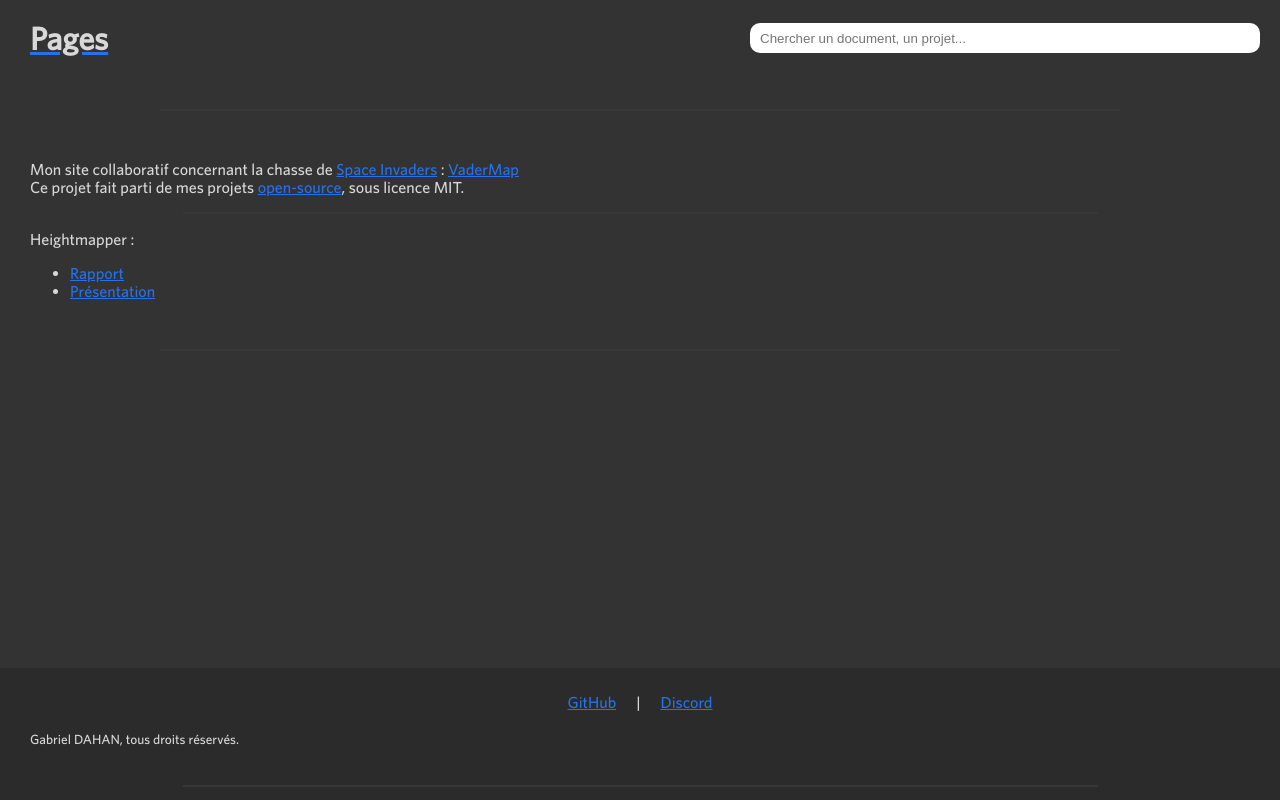
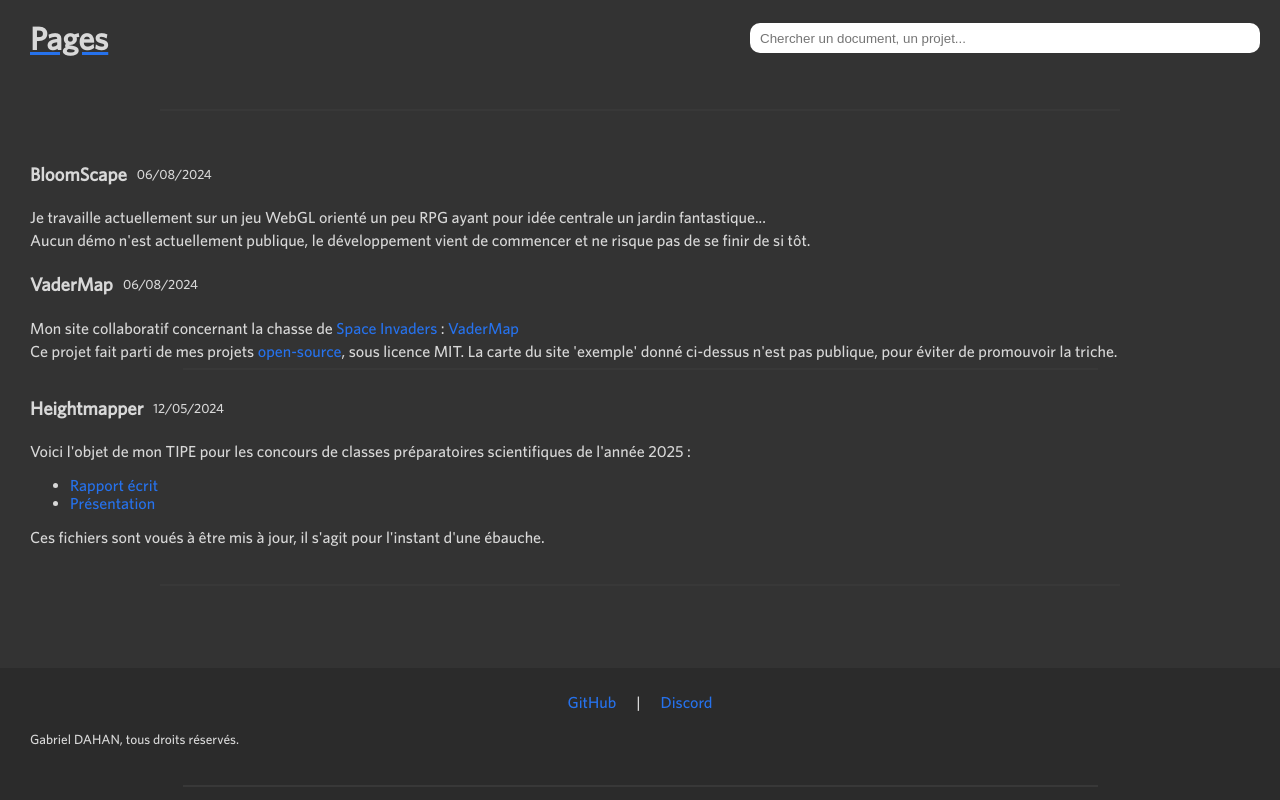
Before and after one commit to gabriel-dahan/gabrieldahan.me, a plain HTML site: page index.html in a window 1280 px wide. Drawn offline with Linux system fonts and the light colour scheme.

Commit message:
Styling...

```diff
--- a/common.css
+++ b/common.css
@@ -30,6 +30,11 @@ hr {
     border: none;
 }
 
+p {
+    margin-top: 5px;
+    margin-bottom: 5px;
+}
+
 .header {
     display: flex;
     gap: 20px;
@@ -47,7 +52,7 @@ hr {
 
 a {
     color: var(--link-color);
-    text-decoration-color: var(--link-color);
+    text-decoration: none;
 }
 
 .header > input[type=text] {
@@ -57,6 +62,17 @@ a {
     border: none;
     border-radius: 10px;
     padding: 0 0 0 10px;
+}
+
+.header > h1 > a {
+    text-decoration: underline;
+    text-decoration-color: var(--link-color);
+}
+
+.section > .title {
+    display: flex;
+    align-items: center;
+    gap: 10px;
 }
 
 .footer {
--- a/index.html
+++ b/index.html
@@ -17,19 +17,39 @@
         </div>
         <hr>
         <div class="content">
+            <div class="section">
+                <div class="title">
+                    <h3>BloomScape</h3> <small>06/08/2024</small>
+                </div>
+                <p>Je travaille actuellement sur un jeu WebGL orienté un peu RPG ayant pour idée centrale un jardin fantastique...</p>
+                <p>Aucun démo n'est actuellement publique, le développement vient de commencer et ne risque pas de se finir de si tôt.</p>
+            </div>
+            <div class="section">
+                <div class="title">
+                    <h3>VaderMap</h3> <small>06/08/2024</small>
+                </div>
                 <p>
                     Mon site collaboratif concernant la chasse de <a href="https://fr.wikipedia.org/wiki/Invader_(artiste)" target="_blank">Space Invaders</a> :
-                <a href="https://vadermap.gabrieldahan.me/">VaderMap</a> <br>
-                Ce projet fait parti de mes projets <a href="https://github.com/gabriel-dahan/vadermap">open-source</a>, sous licence MIT.
+                    <a href="https://vadermap.gabrieldahan.me/" target="_blank">VaderMap</a> <br>
                 </p>
+                <p>
+                    Ce projet fait parti de mes projets <a href="https://github.com/gabriel-dahan/vadermap" target="_blank">open-source</a>, sous licence MIT. La carte du site 'exemple' donné ci-dessus n'est pas publique, pour éviter de promouvoir la triche.
+                </p>
+            </div>
             <hr>
+            <div class="section">
+                <div class="title">
+                    <h3>Heightmapper</h3> <small>12/05/2024</small>
+                </div>
                 <p>
-                Heightmapper :
+                    Voici l'objet de mon TIPE pour les concours de classes préparatoires scientifiques de l'année 2025 : <br>
                     <ul>
-                    <li><a href="./docs/heightmapper/main.pdf">Rapport</a></li>
+                        <li><a href="./docs/heightmapper/main.pdf">Rapport écrit</a></li>
                         <li><a href="./docs/heightmapper/pres.pdf">Présentation</a></li>
                     </ul>
+                    Ces fichiers sont voués à être mis à jour, il s'agit pour l'instant d'une ébauche.
                 </p>
+            </div>
         </div>
         <hr>
         <div class="blank"></div>
```
Lines whose indentation alone changed are shown as unchanged.
